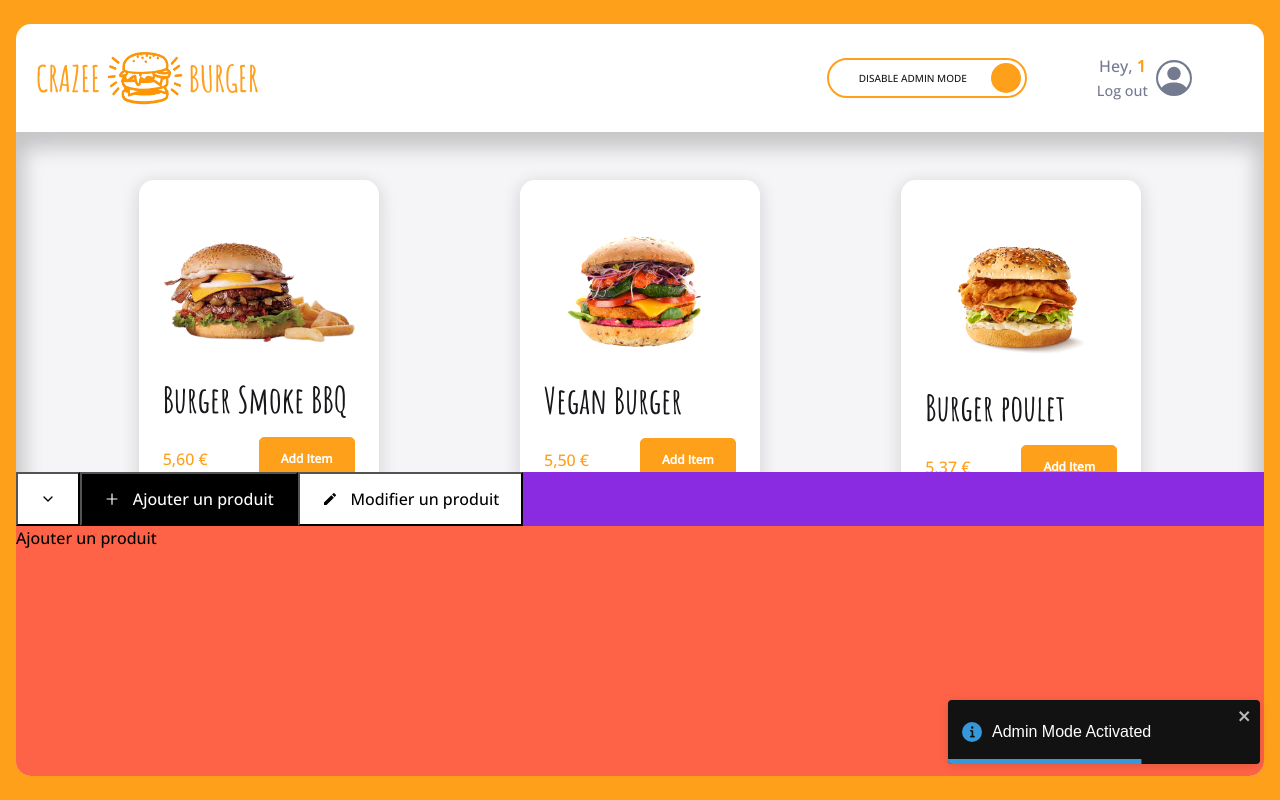
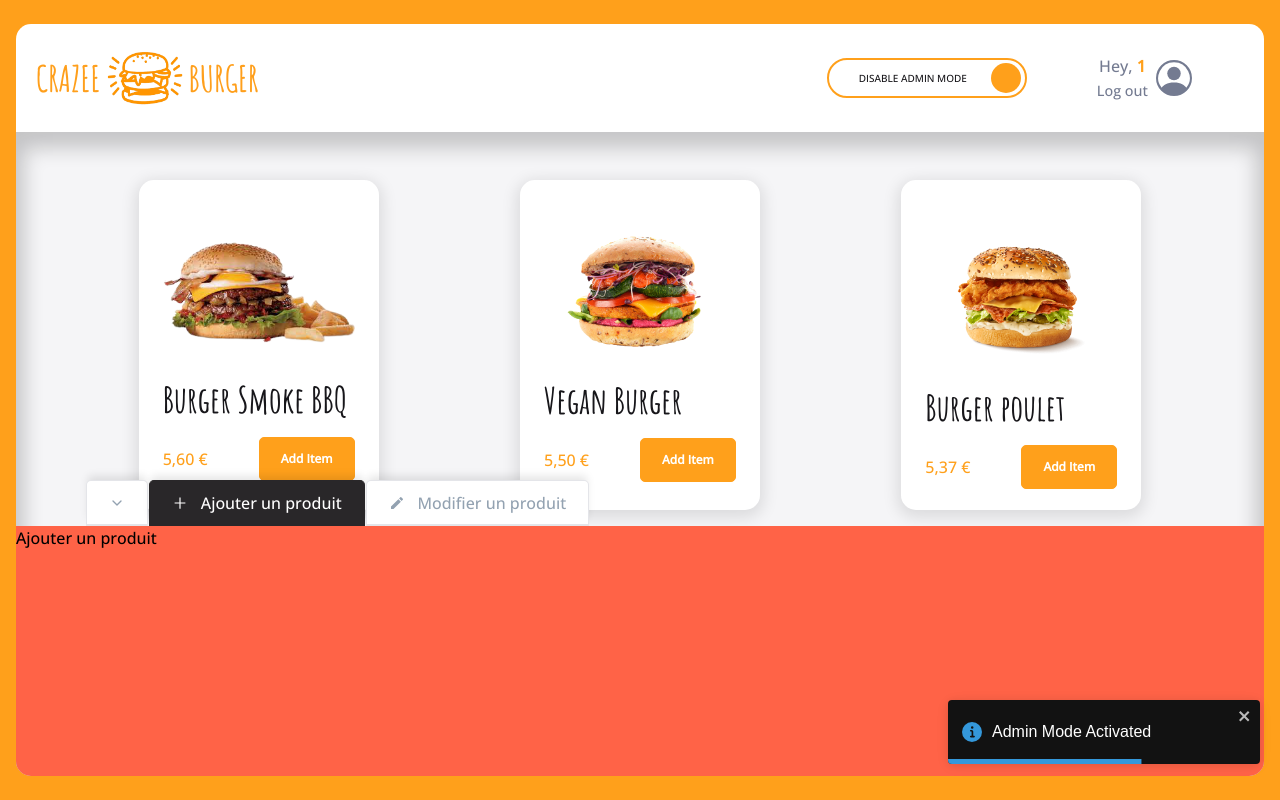
Before and after one commit to maxdnc/crazee-burger, a React (Vite) app: page /order/1 in a window 1280 px wide. Both pictures are taken after a click on the label 926 px from the left and 78 px from the top of the page. Built offline with nearby package versions, Linux system fonts and the light colour scheme; grey boxes are pictures that could not be loaded.

Commit message:
💄 F07: ADMIN > TAB > Add tab style

```diff
--- a/src/components/pages/order/Admin/Admin.jsx
+++ b/src/components/pages/order/Admin/Admin.jsx
@@ -19,7 +19,6 @@ const Admin = () => {
 const AdminStyled = styled.div`
   position: sticky;
   bottom: 0;
-  background-color: white;
 `;
 
 export default Admin;
--- a/src/components/pages/order/Admin/AdminTabs.jsx
+++ b/src/components/pages/order/Admin/AdminTabs.jsx
@@ -52,7 +52,8 @@ const AdminTabs = () => {
 };
 
 const AdminTabsStyled = styled.div`
-  background-color: blueviolet;
   display: flex;
+  gap: 1px;
+  padding-left: 4.375rem;
 `;
 export default AdminTabs;
--- a/src/components/reusable-ui/Tab.jsx
+++ b/src/components/reusable-ui/Tab.jsx
@@ -1,10 +1,11 @@
 import { useState } from "react";
 import styled from "styled-components";
+import { theme } from "../../theme";
 
 const Tab = ({ Icon, label, onClick, className }) => {
   return (
     <TabStyled onClick={onClick} className={className}>
-      {Icon && <span>{Icon}</span>}
+      {Icon && <span className="icon">{Icon}</span>}
       {label && <span>{label}</span>}
     </TabStyled>
   );
@@ -15,12 +16,38 @@ const TabStyled = styled.button`
   display: inline-flex;
   align-items: center;
   gap: 0.8rem;
-  padding: 0.8rem 1.375rem;
-  background-color: white;
+  padding: 0.6rem 1.375rem;
+  background-color: ${theme.colors.white};
+
+  border-radius: ${theme.borderRadius.round} ${theme.borderRadius.round} 0 0;
+  border-width: 1px 1px 2px 1px;
+  border-style: solid;
+  border-color: ${theme.colors.greyLight};
+
+  box-shadow: ${theme.shadows.subtle};
+  color: ${theme.colors.greySemiDark};
+
+  .icon {
+    color: ${theme.colors.greySemiDark};
+  }
 
   &.active {
-    background-color: black;
-    color: white;
+    background: ${theme.colors.background_dark};
+    color: ${theme.colors.white};
+    border-color: ${theme.colors.background_dark};
+    &:hover {
+      text-decoration: underline;
+      border-color: ${theme.colors.background_dark};
+    }
+
+    .icon {
+      color: ${theme.colors.white};
+    }
+  }
+
+  &:hover {
+    text-decoration: underline;
+    border-bottom: 2px solid ${theme.colors.white};
   }
 `;
 
```
